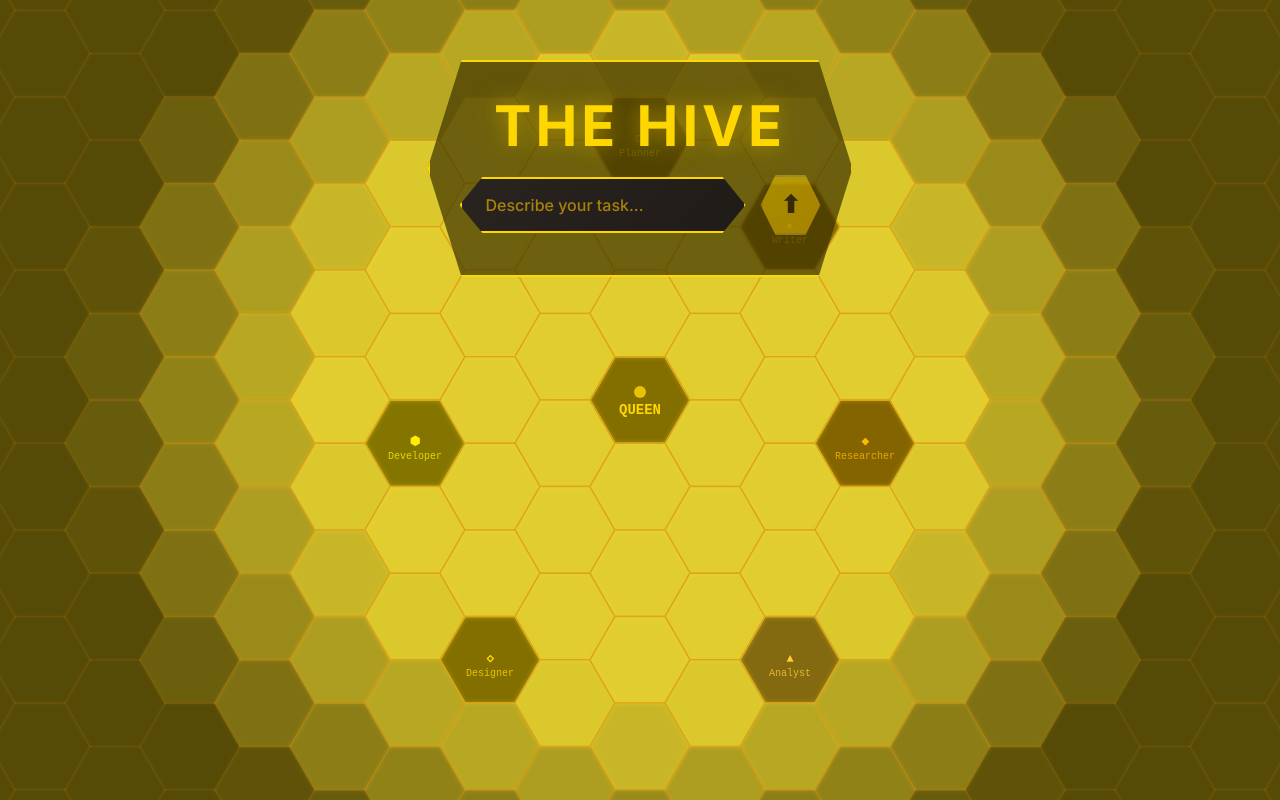
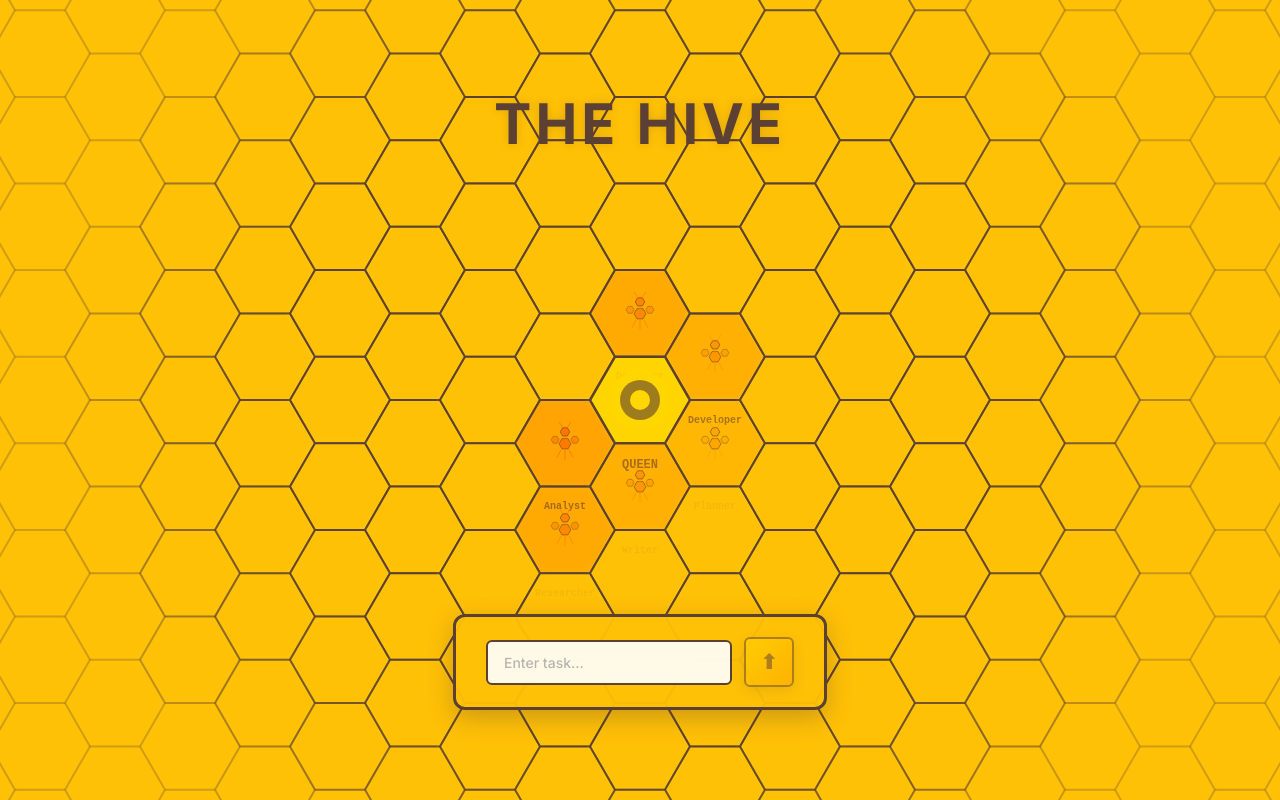
Before and after one commit to TheHive5/TheHiveDeploy, a React (Vite) app: page / in a window 1280 px wide. Built offline with nearby package versions, Linux system fonts and the light colour scheme.

Commit message:
Redesign: Move workers to adjacent cells, add polygonal bees, reposition UI (title top/input bottom), update to honeycomb color scheme (golden yellow + dark brown)

```diff
--- a/src/renderer/App.jsx
+++ b/src/renderer/App.jsx
@@ -3,54 +3,54 @@ import { motion } from 'framer-motion';
 import HexGrid from './components/HexGrid';
 import './styles/honeycomb.css';
 
-// Worker bee agents with specific hex positions on the grid
+// Worker bee agents - positioned in closest honeycomb cells to the queen
 const WORKER_AGENTS = [
   {
     id: 1,
     name: 'Planner',
     description: 'Strategic Planning',
-    color: '#FFD700',
-    hex: { row: -3, col: 0 },
+    color: '#FFA500',
+    hex: { row: 0, col: 1 },
     symbol: '□'
   },
   {
     id: 2,
     name: 'Writer',
     description: 'Content Creation',
-    color: '#FFC300',
-    hex: { row: -2, col: 2 },
+    color: '#FF9500',
+    hex: { row: 1, col: 0 },
     symbol: '▸'
   },
   {
     id: 3,
     name: 'Researcher',
     description: 'Data Analysis',
-    color: '#FFB700',
-    hex: { row: 0, col: 3 },
+    color: '#FF8500',
+    hex: { row: 1, col: -1 },
     symbol: '◆'
   },
   {
     id: 4,
     name: 'Analyst',
     description: 'Performance Metrics',
-    color: '#FFCB36',
-    hex: { row: 3, col: 2 },
+    color: '#FF7500',
+    hex: { row: 0, col: -1 },
     symbol: '▲'
   },
   {
     id: 5,
     name: 'Designer',
     description: 'Visual Design',
-    color: '#FFDA00',
-    hex: { row: 3, col: -2 },
+    color: '#FF8500',
+    hex: { row: -1, col: 0 },
     symbol: '◇'
   },
   {
     id: 6,
     name: 'Developer',
     description: 'Implementation',
-    color: '#FFEF00',
-    hex: { row: 0, col: -3 },
+    color: '#FF9500',
+    hex: { row: -1, col: 1 },
     symbol: '⬢'
   }
 ];
@@ -117,18 +117,59 @@ export default function App() {
         }}
       />
 
-      {/* Overlay UI: Input Panel and Results */}
+      {/* Overlay UI: Title at top, Input at bottom */}
       <div className="hive-content">
 
-        {/* Top: Hexagonal Input Panel */}
+        {/* Top: Title */}
+        <motion.h1
+          className="hive-title-top"
+          initial={{ opacity: 0, y: -30 }}
+          animate={{ opacity: 1, y: 0 }}
+          transition={{ delay: 0.1 }}
+        >
+          THE HIVE
+        </motion.h1>
+
+        {/* Bottom: Results (if any) */}
+        {results.length > 0 && (
           <motion.div
-          className="hex-input-panel"
-          initial={{ opacity: 0, y: -30 }}
+            className="hex-results-panel"
+            initial={{ opacity: 0, y: 30 }}
+            animate={{ opacity: 1, y: 0 }}
+            transition={{ delay: 0.3 }}
+          >
+            <h2 className="results-title">Task History</h2>
+            <div className="results-hex-grid">
+              {results.slice(0, 4).map((result, idx) => (
+                <motion.div
+                  key={idx}
+                  className="result-hex-cell"
+                  initial={{ opacity: 0, scale: 0.8 }}
+                  animate={{ opacity: 1, scale: 1 }}
+                  transition={{ delay: idx * 0.1 }}
+                >
+                  <div className="result-hex-inner">
+                    <div className="result-agent-name">
+                      {WORKER_AGENTS.find(a => a.id === result.agentId)?.name}
+                    </div>
+                    <div className="result-text">
+                      {result.response.substring(0, 50)}...
+                    </div>
+                  </div>
+                </motion.div>
+              ))}
+            </div>
+          </motion.div>
+        )}
+
+        {/* Bottom: Input Panel */}
+        <motion.div
+          className="hex-input-panel-bottom"
+          initial={{ opacity: 0, y: 30 }}
           animate={{ opacity: 1, y: 0 }}
           transition={{ delay: 0.2 }}
         >
-          <h1 className="hive-title">THE HIVE</h1>
-
+          <div className="input-content">
             <div className="hex-input-container">
               <div className="hex-input-field">
                 <input
@@ -136,7 +177,7 @@ export default function App() {
                   value={task}
                   onChange={(e) => setTask(e.target.value)}
                   onKeyPress={handleKeyPress}
-                placeholder="Describe your task..."
+                  placeholder="Enter task..."
                   className="geometric-input"
                   disabled={loading}
                 />
@@ -166,39 +207,8 @@ export default function App() {
                 </span>
               </motion.div>
             )}
-        </motion.div>
-
-        {/* Bottom: Task History Hexagonal Panel */}
-        {results.length > 0 && (
-          <motion.div
-            className="hex-results-panel"
-            initial={{ opacity: 0, y: 30 }}
-            animate={{ opacity: 1, y: 0 }}
-            transition={{ delay: 0.4 }}
-          >
-            <h2 className="results-title">Task History</h2>
-            <div className="results-hex-grid">
-              {results.slice(0, 4).map((result, idx) => (
-                <motion.div
-                  key={idx}
-                  className="result-hex-cell"
-                  initial={{ opacity: 0, scale: 0.8 }}
-                  animate={{ opacity: 1, scale: 1 }}
-                  transition={{ delay: idx * 0.1 }}
-                >
-                  <div className="result-hex-inner">
-                    <div className="result-agent-name">
-                      {WORKER_AGENTS.find(a => a.id === result.agentId)?.name}
-                    </div>
-                    <div className="result-text">
-                      {result.response.substring(0, 50)}...
-                    </div>
           </div>
         </motion.div>
-              ))}
-            </div>
-          </motion.div>
-        )}
       </div>
     </div>
   );
--- a/src/renderer/components/HexGrid.jsx
+++ b/src/renderer/components/HexGrid.jsx
@@ -22,7 +22,7 @@ const HexGrid = ({
 
     // Create map of special positions (Queen and Workers)
     const specialPositions = {
-      '0_0': { type: 'queen', label: 'QUEEN', color: '#FFD700' }
+      '0_0': { type: 'queen', label: 'QUEEN', color: '#FFD700', isQueen: true }
     };
 
     workers.forEach(worker => {
@@ -91,6 +91,18 @@ const HexGrid = ({
     return `M ${points.map(p => p.join(',')).join(' L ')} Z`;
   };
 
+  // Helper function to generate hexagon points for bee rendering
+  const generateHexPoints = (cx, cy, radius) => {
+    const points = [];
+    for (let i = 0; i < 6; i++) {
+      const angle = (i * 60) * Math.PI / 180;
+      const x = cx + radius * Math.cos(angle);
+      const y = cy + radius * Math.sin(angle);
+      points.push(`${x},${y}`);
+    }
+    return points.join(' ');
+  };
+
   return (
     <svg width={width} height={height} className="hex-grid-svg" style={{ display: 'block', position: 'absolute', top: 0, left: 0 }}>
       <defs>
@@ -120,41 +132,78 @@ const HexGrid = ({
             style={{ cursor: isWorker ? 'pointer' : 'default' }}
             onClick={() => isWorker && onSelectAgent(hex.id)}
           >
-            {/* Hex fill and border */}
+            {/* Hex fill and border - bright golden yellow like honeycomb */}
             <path
               d={hexPath(hex.x, hex.y, hexSize)}
-              fill={isQueen || isWorker ? hex.color : '#FFEB3B'}
-              fillOpacity={isQueen || isWorker ? 0.3 : 0.8}
-              stroke="#DAA520"
-              strokeWidth={isActive ? '2' : '1.5'}
+              fill={isQueen || isWorker ? hex.color : '#FFC107'}
+              fillOpacity={isQueen ? 0.9 : (isWorker ? 0.4 : 0.9)}
+              stroke="#5C4033"
+              strokeWidth={isActive ? '3' : (isQueen ? '2.5' : '2')}
               className="hex-outline"
               filter={isQueen ? 'url(#glowQueen)' : 'none'}
             />
 
-            {/* Render bee for Queen or Worker */}
+            {/* Queen with prominent rendering */}
             {isQueen && (
               <g>
-                <text x={hex.x} y={hex.y} textAnchor="middle" dy="1em"
-                      fill="#FFD700" fontSize="14" fontWeight="bold" fontFamily="monospace">
+                {/* Queen body - multiple hexagons for emphasis */}
+                <circle cx={hex.x} cy={hex.y} r={hexSize * 0.6} fill="#FFD700" fillOpacity="0.8" />
+                <circle cx={hex.x} cy={hex.y} r={hexSize * 0.4} fill="#5C4033" fillOpacity="0.6" />
+                <circle cx={hex.x} cy={hex.y} r={hexSize * 0.2} fill="#FFD700" fillOpacity="1" />
+
+                {/* Queen label */}
+                <text x={hex.x} y={hex.y + hexSize + 18} textAnchor="middle" dy="0em"
+                      fill="#5C4033" fontSize="12" fontWeight="bold" fontFamily="monospace">
                   QUEEN
                 </text>
-                <circle cx={hex.x} cy={hex.y - 8} r="6" fill="#FFD700" opacity="0.8" />
               </g>
             )}
 
+            {/* Worker with GeometricBee icon */}
             {isWorker && (
               <g>
-                <text x={hex.x} y={hex.y + 2} textAnchor="middle" dy="0em"
-                      fill={hex.color} fontSize="12" fontWeight="bold" fontFamily="monospace">
-                  {hex.symbol}
-                </text>
-                <text x={hex.x} y={hex.y + 16} textAnchor="middle" dy="0em"
-                      fill={hex.color} fontSize="10" fontFamily="monospace" opacity="0.8">
+                {/* Render the geometric bee SVG directly */}
+                <foreignObject x={hex.x - hexSize * 0.5} y={hex.y - hexSize * 0.5}
+                              width={hexSize} height={hexSize}>
+                  <div style={{ display: 'flex', alignItems: 'center', justifyContent: 'center', width: '100%', height: '100%' }}>
+                    <svg viewBox="0 0 100 120" width={hexSize * 0.8} height={hexSize * 0.95} className="geometric-bee">
+                      {/* Body - Central hexagon */}
+                      <polygon points={generateHexPoints(50, 60, 15)} fill={hex.color} stroke="#5C4033" strokeWidth="1.5" opacity="0.9" />
+
+                      {/* Head - Top hexagon */}
+                      <polygon points={generateHexPoints(50, 30, 12)} fill={hex.color} stroke="#5C4033" strokeWidth="1.5" opacity="1" />
+
+                      {/* Connection line */}
+                      <line x1="50" y1="42" x2="50" y2="48" stroke={hex.color} strokeWidth="2" />
+
+                      {/* Left Wing */}
+                      <polygon points={generateHexPoints(25, 50, 10)} fill={hex.color} stroke="#5C4033" strokeWidth="1.5" opacity="0.6" />
+
+                      {/* Right Wing */}
+                      <polygon points={generateHexPoints(75, 50, 10)} fill={hex.color} stroke="#5C4033" strokeWidth="1.5" opacity="0.6" />
+
+                      {/* Antennae */}
+                      <line x1="45" y1="20" x2="35" y2="5" stroke={hex.color} strokeWidth="2" />
+                      <line x1="55" y1="20" x2="65" y2="5" stroke={hex.color} strokeWidth="2" />
+
+                      {/* Legs */}
+                      <line x1="40" y1="75" x2="30" y2="95" stroke={hex.color} strokeWidth="2" />
+                      <line x1="50" y1="75" x2="50" y2="100" stroke={hex.color} strokeWidth="2" />
+                      <line x1="60" y1="75" x2="70" y2="95" stroke={hex.color} strokeWidth="2" />
+                    </svg>
+                  </div>
+                </foreignObject>
+
+                {/* Worker name below */}
+                <text x={hex.x} y={hex.y + hexSize + 16} textAnchor="middle" dy="0em"
+                      fill="#5C4033" fontSize="10" fontWeight="bold" fontFamily="monospace">
                   {hex.name}
                 </text>
+
+                {/* Active indicator circle */}
                 {isActive && (
-                  <circle cx={hex.x} cy={hex.y} r={hexSize + 3} fill="none"
-                          stroke={hex.color} strokeWidth="2" opacity="0.6" />
+                  <circle cx={hex.x} cy={hex.y} r={hexSize * 0.75} fill="none"
+                          stroke={hex.color} strokeWidth="2.5" opacity="0.8" />
                 )}
               </g>
             )}
--- a/src/renderer/styles/honeycomb.css
+++ b/src/renderer/styles/honeycomb.css
@@ -15,7 +15,7 @@ body {
 .hive-app-geometric {
   width: 100vw;
   height: 100vh;
-  background: #3d3300;
+  background: #FFC107;
   position: fixed;
   top: 0;
   left: 0;
@@ -62,91 +62,97 @@ body {
 
 /* ============== TOP INPUT PANEL ============== */
 
-.hex-input-panel {
-  text-align: center;
-  max-width: 600px;
-  z-index: 20;
-  margin-bottom: 40px;
-  background: rgba(61, 51, 0, 0.7);
-  padding: 30px;
-  border: 2px solid #FFD700;
-  clip-path: polygon(8% 0%, 92% 0%, 100% 50%, 92% 100%, 8% 100%, 0% 50%);
-  box-shadow: 0 0 20px rgba(255, 215, 0, 0.2);
-}
-
-.hive-title {
+/* Title at top */
+.hive-title-top {
   font-size: 56px;
   font-weight: 900;
   letter-spacing: 4px;
-  color: #FFD700;
-  text-shadow: 0 0 20px rgba(255, 215, 0, 0.4),
-               0 0 40px rgba(255, 195, 0, 0.2);
-  margin-bottom: 15px;
+  color: #5C4033;
+  text-shadow: 0 0 10px rgba(92, 64, 51, 0.2);
+  margin: 0;
   text-transform: uppercase;
+  margin-top: 30px;
+}
+
+/* Input panel at bottom */
+.hex-input-panel-bottom {
+  z-index: 20;
+  margin-bottom: 30px;
+  background: rgba(255, 193, 7, 0.95);
+  padding: 20px 30px;
+  border: 3px solid #5C4033;
+  border-radius: 12px;
+  box-shadow: 0 8px 24px rgba(92, 64, 51, 0.3);
+  max-width: 500px;
+}
+
+.input-content {
+  display: flex;
+  flex-direction: column;
+  gap: 12px;
 }
 
 /* Hexagonal Input Container */
 .hex-input-container {
   display: flex;
-  gap: 15px;
+  gap: 12px;
   justify-content: center;
   align-items: center;
-  margin-bottom: 10px;
 }
 
 .hex-input-field {
   position: relative;
   flex: 1;
-  max-width: 420px;
+  max-width: 350px;
 }
 
 .geometric-input {
   width: 100%;
-  padding: 16px 24px;
-  font-size: 16px;
+  padding: 12px 16px;
+  font-size: 14px;
   font-weight: 500;
-  background: linear-gradient(135deg, #2a2420 0%, #1f1b17 100%);
-  color: #FFD700;
-  border: 2px solid #FFD700;
-  clip-path: polygon(8% 0%, 92% 0%, 100% 50%, 92% 100%, 8% 100%, 0% 50%);
+  background: rgba(255, 255, 255, 0.9);
+  color: #5C4033;
+  border: 2px solid #5C4033;
+  border-radius: 6px;
   transition: all 0.3s ease;
   outline: none;
   font-family: 'Inter', 'Segoe UI', sans-serif;
 }
 
 .geometric-input::placeholder {
-  color: #FFC300;
-  opacity: 0.6;
+  color: #999;
+  opacity: 0.7;
 }
 
 .geometric-input:focus {
-  border-color: #FFEF00;
-  box-shadow: 0 0 20px rgba(255, 215, 0, 0.4),
-              inset 0 0 10px rgba(255, 195, 0, 0.1);
-  background: linear-gradient(135deg, #2f2823 0%, #262118 100%);
+  border-color: #FFD700;
+  box-shadow: 0 0 12px rgba(255, 193, 7, 0.4),
+              inset 0 0 8px rgba(255, 193, 7, 0.1);
+  background: rgba(255, 255, 255, 0.95);
 }
 
 .geometric-input:disabled {
-  opacity: 0.5;
+  opacity: 0.6;
   cursor: not-allowed;
 }
 
 /* Hexagonal Submit Button */
 .hex-submit-btn {
-  width: 60px;
-  height: 60px;
-  background: linear-gradient(135deg, #FFD700 0%, #FFC300 100%);
-  border: 2px solid #D4AF37;
-  clip-path: polygon(25% 0%, 75% 0%, 100% 50%, 75% 100%, 25% 100%, 0% 50%);
-  color: #1a1410;
-  font-size: 24px;
+  width: 50px;
+  height: 50px;
+  background: linear-gradient(135deg, #FFD700 0%, #FFA500 100%);
+  border: 2px solid #5C4033;
+  border-radius: 6px;
+  color: #5C4033;
+  font-size: 20px;
   font-weight: 700;
   cursor: pointer;
   transition: all 0.3s cubic-bezier(0.34, 1.56, 0.64, 1);
   display: flex;
   align-items: center;
   justify-content: center;
-  box-shadow: 0 4px 15px rgba(255, 215, 0, 0.3);
+  box-shadow: 0 4px 12px rgba(92, 64, 51, 0.25);
 }
 
 .submit-symbol {
@@ -154,9 +160,9 @@ body {
 }
 
 .hex-submit-btn:hover:not(:disabled) {
-  transform: scale(1.15);
-  box-shadow: 0 8px 25px rgba(255, 215, 0, 0.5),
-              inset 0 0 15px rgba(255, 255, 255, 0.2);
+  transform: scale(1.1);
+  box-shadow: 0 6px 18px rgba(92, 64, 51, 0.35),
+              inset 0 0 10px rgba(255, 255, 255, 0.2);
 }
 
 .hex-submit-btn:active:not(:disabled) {
@@ -164,26 +170,27 @@ body {
 }
 
 .hex-submit-btn:disabled {
-  opacity: 0.4;
+  opacity: 0.5;
   cursor: not-allowed;
 }
 
 /* Active Agent Display */
 .active-agent-display {
-  margin-top: 8px;
+  margin-top: 6px;
+  text-align: center;
 }
 
 .agent-badge {
   display: inline-block;
-  padding: 10px 20px;
+  padding: 8px 14px;
   border: 2px solid currentColor;
-  color: #FFD700;
-  font-size: 13px;
+  color: #5C4033;
+  font-size: 11px;
   font-weight: 700;
-  letter-spacing: 1px;
+  letter-spacing: 0.5px;
   text-transform: uppercase;
-  clip-path: polygon(8% 0%, 92% 0%, 100% 50%, 92% 100%, 8% 100%, 0% 50%);
-  background: rgba(26, 20, 16, 0.8);
+  background: rgba(255, 255, 255, 0.8);
+  border-radius: 4px;
 }
 
 /* Geometric Bee Animation */
@@ -198,75 +205,74 @@ body {
 .hex-results-panel {
   max-width: 100%;
   z-index: 20;
-  margin-bottom: 40px;
-  background: rgba(61, 51, 0, 0.7);
-  padding: 25px 40px;
-  border: 2px solid #FFD700;
-  box-shadow: 0 0 20px rgba(255, 215, 0, 0.2);
+  margin-bottom: 20px;
+  background: rgba(255, 193, 7, 0.95);
+  padding: 16px 30px;
+  border: 3px solid #5C4033;
+  box-shadow: 0 6px 20px rgba(92, 64, 51, 0.2);
   border-radius: 8px;
 }
 
 .results-title {
   text-align: center;
-  font-size: 18px;
+  font-size: 14px;
   font-weight: 700;
-  letter-spacing: 2px;
-  color: #FFD700;
+  letter-spacing: 1px;
+  color: #5C4033;
   text-transform: uppercase;
-  margin-bottom: 20px;
-  text-shadow: 0 0 10px rgba(255, 215, 0, 0.2);
+  margin-bottom: 12px;
 }
 
 .results-hex-grid {
   display: grid;
-  grid-template-columns: repeat(auto-fit, minmax(180px, 1fr));
-  gap: 15px;
-  max-width: 800px;
+  grid-template-columns: repeat(auto-fit, minmax(140px, 1fr));
+  gap: 10px;
+  max-width: 600px;
   justify-items: center;
 }
 
 .result-hex-cell {
   position: relative;
-  width: 160px;
-  height: 140px;
+  width: 120px;
+  height: 100px;
   cursor: default;
 }
 
 .result-hex-inner {
   width: 100%;
   height: 100%;
-  background: linear-gradient(135deg, #2a2420 0%, #1f1b17 100%);
-  border: 2px solid #FFD700;
-  clip-path: polygon(25% 0%, 75% 0%, 100% 50%, 75% 100%, 25% 100%, 0% 50%);
+  background: rgba(255, 255, 255, 0.8);
+  border: 2px solid #5C4033;
+  border-radius: 6px;
   display: flex;
   flex-direction: column;
   align-items: center;
   justify-content: center;
-  gap: 8px;
-  padding: 12px;
+  gap: 4px;
+  padding: 8px;
   text-align: center;
-  box-shadow: 0 0 15px rgba(255, 215, 0, 0.2);
+  box-shadow: 0 2px 8px rgba(92, 64, 51, 0.15);
   transition: all 0.3s ease;
 }
 
 .result-hex-cell:hover .result-hex-inner {
-  box-shadow: 0 0 25px rgba(255, 215, 0, 0.4),
-              inset 0 0 15px rgba(255, 215, 0, 0.1);
+  box-shadow: 0 4px 12px rgba(92, 64, 51, 0.25),
+              inset 0 0 10px rgba(255, 193, 7, 0.1);
   transform: scale(1.05);
 }
 
 .result-agent-name {
-  font-size: 12px;
+  font-size: 10px;
   font-weight: 700;
-  letter-spacing: 1px;
-  color: #FFEF00;
+  letter-spacing: 0.5px;
+  color: #5C4033;
   text-transform: uppercase;
 }
 
 .result-text {
-  font-size: 11px;
-  color: #FFC300;
-  line-height: 1.3;
+  font-size: 9px;
+  color: #666;
+  line-height: 1.2;
   word-break: break-word;
 }
 
```
Lines whose indentation alone changed are shown as unchanged.
